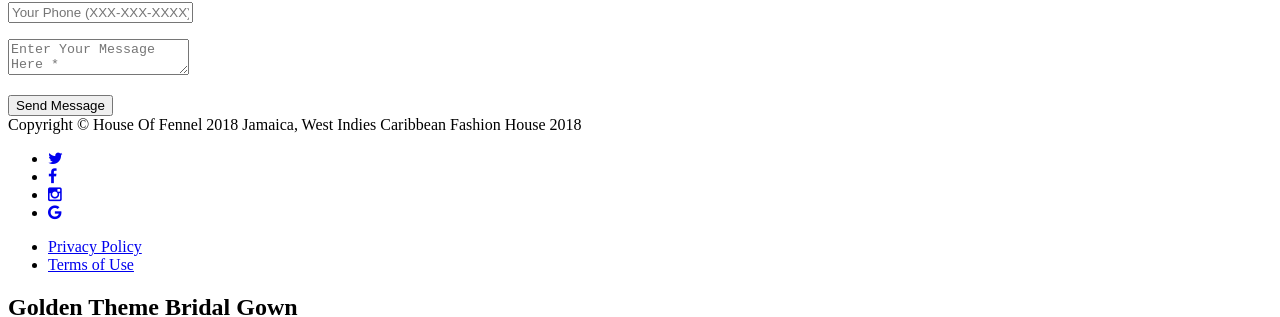
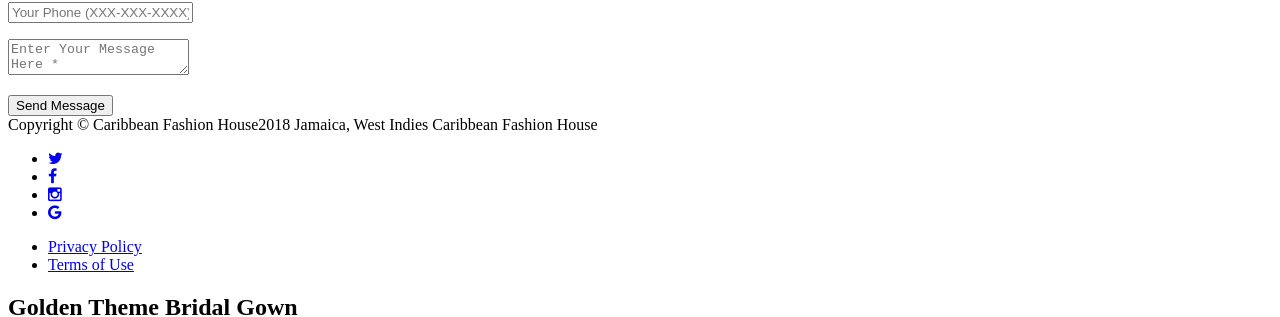
Before and after one commit to phpwebdevelope/phpwebdevelope.github.io, a Jekyll site: the page built from index.html, in a window 1280 px wide and 900 px high, scrolled down 4707 px. Shown: the part 144-461 px from the top of the window. Built offline with Jekyll 4.4.1, drawn with Linux system fonts in a browser that asks for light colours; some web fonts are replaced.

Commit message:
Update footer.html

```diff
--- a/_includes/footer.html
+++ b/_includes/footer.html
@@ -2,8 +2,8 @@
         <div class="container">
             <div class="row">
                 <div class="col-md-4">
-                    <span class="copyright">Copyright &copy; House Of Fennel {{ 'now' | date: "%Y" }} Jamaica, West Indies</span>
-                    <span class="copyright"> {{ site.title }} {{ 'now' | date: "%Y" }} </span>
+                    <span class="copyright">Copyright &copy; {{ site.title }}{{ 'now' | date: "%Y" }} Jamaica, West Indies</span>
+                    <span class="copyright"> Caribbean Fashion House</span>
               </div>
                 <div class="col-md-4">
                     <ul class="list-inline social-buttons">
```
